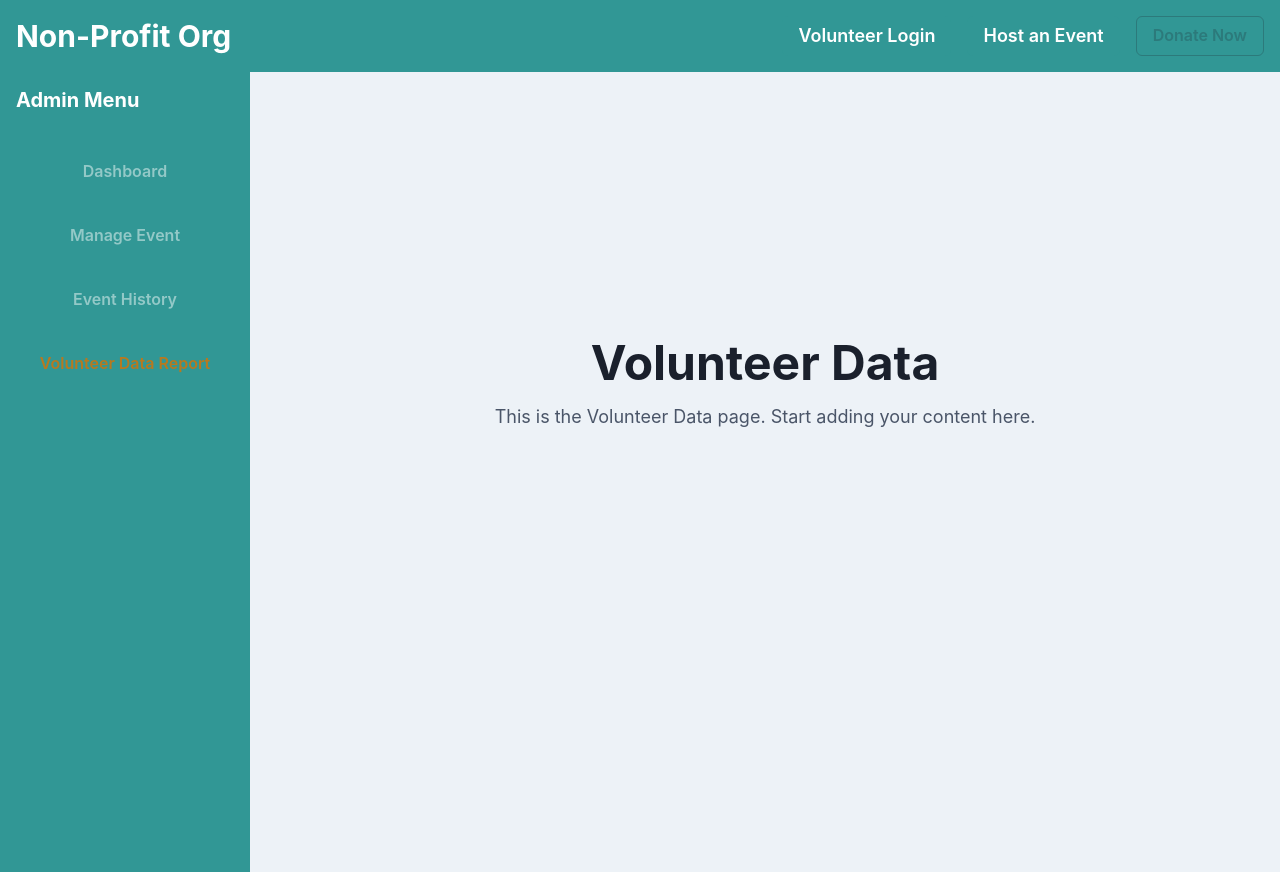
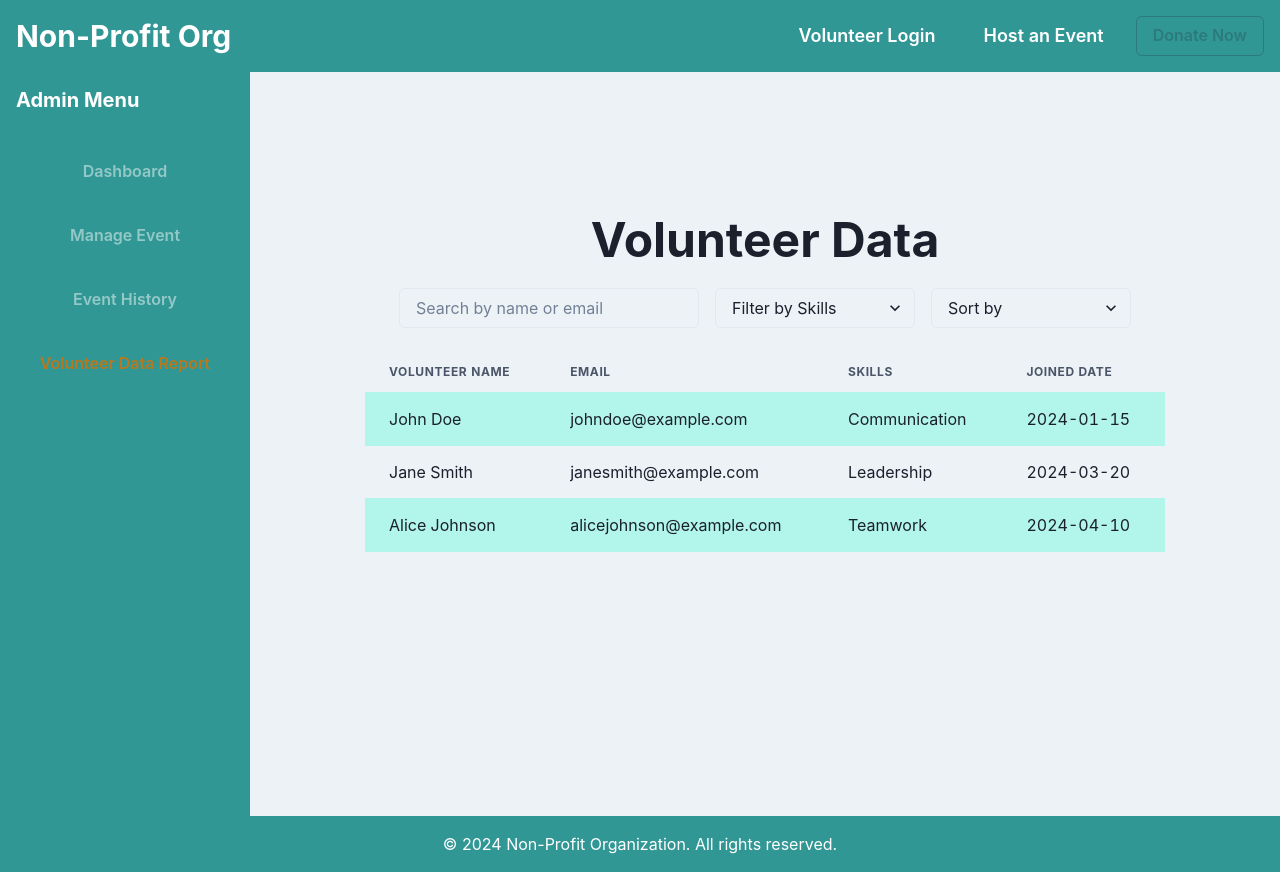
Before and after one commit to ka-rl/group32project, a React (Vite) app in the folder frontend/: page /admin/volunteer-data in a window 1280 px wide. Built offline with nearby package versions, Linux system fonts and the light colour scheme.

Commit message:
added volunteerdata page with temp data for table

```diff
--- a/frontend/src/pages/admin/VolunteerData.jsx
+++ b/frontend/src/pages/admin/VolunteerData.jsx
@@ -1,30 +1,156 @@
-import React from 'react';
-import { ChakraProvider, Box, Flex, Heading, Text } from '@chakra-ui/react';
+import React, { useState } from 'react';
+import {
+  ChakraProvider,
+  Box,
+  Flex,
+  Heading,
+  Text,
+  Input,
+  Button,
+  Table,
+  Thead,
+  Tbody,
+  Tr,
+  Th,
+  Td,
+  HStack,
+  Select,
+} from '@chakra-ui/react';
 import AdminSidebar from '../../components/AdminSidebar';
 
+// Sample volunteer data
+const initialVolunteers = [
+  { id: 1, name: 'John Doe', email: 'johndoe@example.com', skills: 'Communication', joinedDate: '2024-01-15' },
+  { id: 2, name: 'Jane Smith', email: 'janesmith@example.com', skills: 'Leadership', joinedDate: '2024-03-20' },
+  { id: 3, name: 'Alice Johnson', email: 'alicejohnson@example.com', skills: 'Teamwork', joinedDate: '2024-04-10' },
+  // Add more sample volunteers
+];
+
 function VolunteerData() {
+  const [volunteers, setVolunteers] = useState(initialVolunteers);
+  const [filteredVolunteers, setFilteredVolunteers] = useState(initialVolunteers);
+  const [search, setSearch] = useState('');
+  const [filterSkills, setFilterSkills] = useState('');
+  const [sortBy, setSortBy] = useState('');
+
+  // Filter and Sort volunteers
+  const filterAndSortVolunteers = () => {
+    let filtered = volunteers;
+
+    if (search) {
+      filtered = filtered.filter((volunteer) =>
+        volunteer.name.toLowerCase().includes(search.toLowerCase()) ||
+        volunteer.email.toLowerCase().includes(search.toLowerCase())
+      );
+    }
+
+    if (filterSkills) {
+      filtered = filtered.filter((volunteer) =>
+        volunteer.skills.toLowerCase().includes(filterSkills.toLowerCase())
+      );
+    }
+
+    if (sortBy === 'name') {
+      filtered = filtered.sort((a, b) => a.name.localeCompare(b.name));
+    } else if (sortBy === 'date') {
+      filtered = filtered.sort((a, b) => new Date(a.joinedDate) - new Date(b.joinedDate));
+    }
+
+    setFilteredVolunteers(filtered);
+  };
+
+  // Trigger on input change for search, skills, and sorting
+  const handleSearchChange = (e) => {
+    setSearch(e.target.value);
+    filterAndSortVolunteers();
+  };
+
+  const handleSkillsChange = (e) => {
+    setFilterSkills(e.target.value);
+    filterAndSortVolunteers();
+  };
+
+  const handleSortChange = (e) => {
+    setSortBy(e.target.value);
+    filterAndSortVolunteers();
+  };
+
   return (
     <ChakraProvider>
       <Box bg="gray.100" minH="100vh">
-        <Flex>
+        <Flex direction="column" minH="100vh">
+          <Flex flex="1">
             {/* Sidebar */}
             <AdminSidebar />
 
             {/* Main Content */}
             <Box ml="250px" flex="1" p="8">
-            <Flex
-              direction="column"
-              align="center"
-              justify="center"
-              minH="70vh"
-            >
-              <Heading as="h2" size="2xl" textAlign="center" mb="4">
+              <Flex direction="column" align="center" justify="center" minH="70vh">
+                <Heading as="h2" size="2xl" textAlign="center" mb="6">
                   Volunteer Data
                 </Heading>
-              <Text fontSize="lg" color="gray.600">
-                This is the Volunteer Data page. Start adding your content here.
-              </Text>
+
+                {/* Filter/Search Bar */}
+                <HStack spacing="4" mb="6">
+                  <Input
+                    placeholder="Search by name or email"
+                    value={search}
+                    onChange={handleSearchChange}
+                    w="300px"
+                  />
+                  <Select
+                    placeholder="Filter by Skills"
+                    value={filterSkills}
+                    onChange={handleSkillsChange}
+                    w="200px"
+                  >
+                    <option value="Communication">Communication</option>
+                    <option value="Leadership">Leadership</option>
+                    <option value="Teamwork">Teamwork</option>
+                  </Select>
+                  <Select
+                    placeholder="Sort by"
+                    value={sortBy}
+                    onChange={handleSortChange}
+                    w="200px"
+                  >
+                    <option value="name">Name</option>
+                    <option value="date">Joined Date</option>
+                  </Select>
+                </HStack>
+
+                {/* Volunteer Table */}
+                {filteredVolunteers.length > 0 ? (
+                  <Table variant="striped" colorScheme="teal" maxW="800px">
+                    <Thead>
+                      <Tr>
+                        <Th>Volunteer Name</Th>
+                        <Th>Email</Th>
+                        <Th>Skills</Th>
+                        <Th>Joined Date</Th>
+                      </Tr>
+                    </Thead>
+                    <Tbody>
+                      {filteredVolunteers.map((volunteer) => (
+                        <Tr key={volunteer.id}>
+                          <Td>{volunteer.name}</Td>
+                          <Td>{volunteer.email}</Td>
+                          <Td>{volunteer.skills}</Td>
+                          <Td>{volunteer.joinedDate}</Td>
+                        </Tr>
+                      ))}
+                    </Tbody>
+                  </Table>
+                ) : (
+                  <Text>No volunteers found matching your criteria.</Text>
+                )}
               </Flex>
+            </Box>
+          </Flex>
+
+          {/* Footer */}
+          <Box as="footer" bg="teal.500" color="white" padding="4" textAlign="center">
+            <Text>&copy; 2024 Non-Profit Organization. All rights reserved.</Text>
           </Box>
         </Flex>
       </Box>
```
Lines whose indentation alone changed are shown as unchanged.
